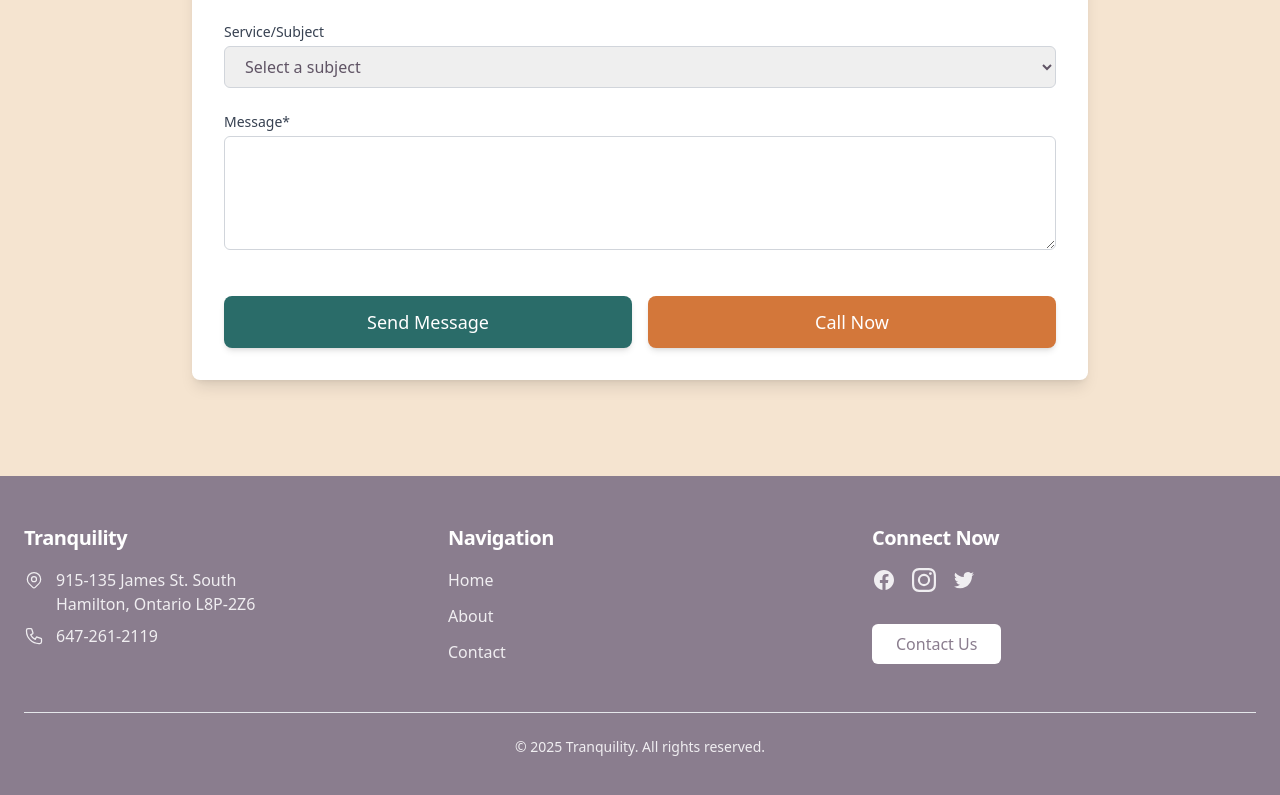
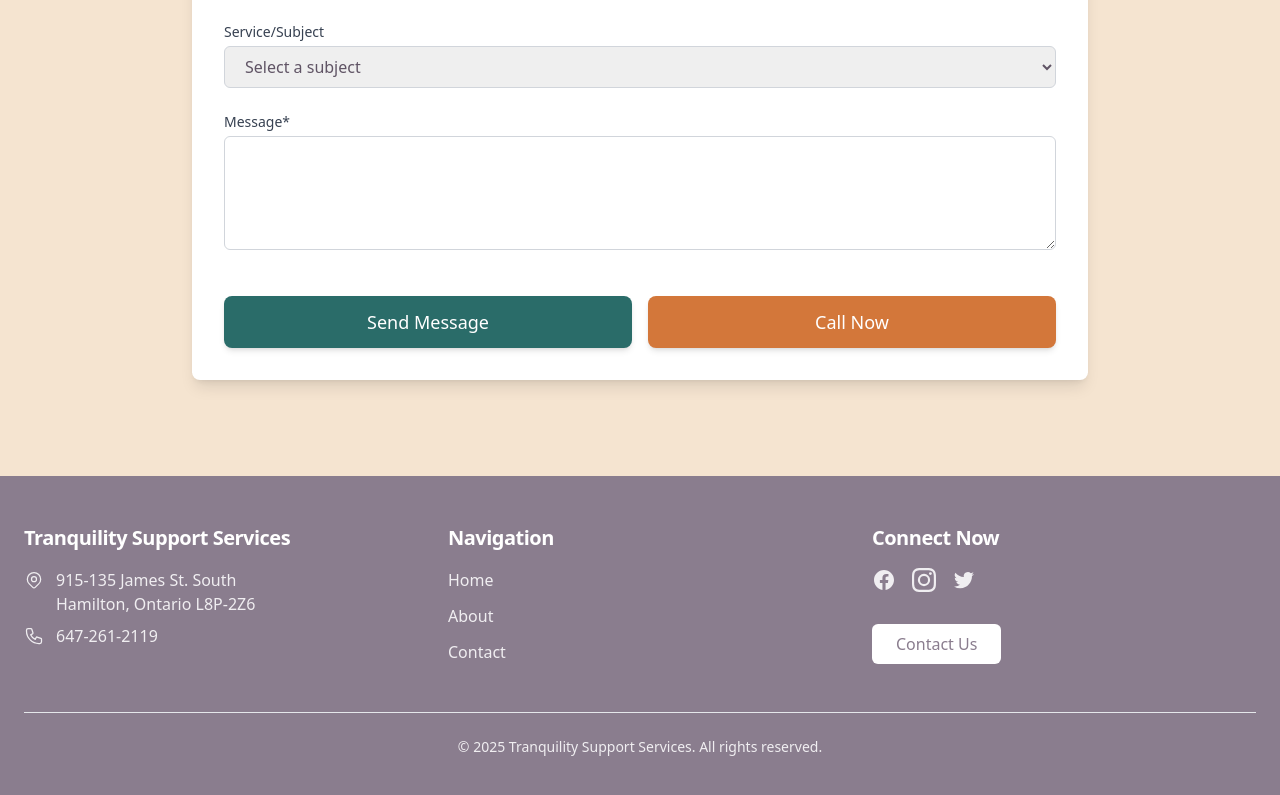
Before and after one commit to AliSaif1/tranquility, a React (Vite) app: page / in a window 1280 px wide. Shown: the part 2168-2963 px from the top of the page. Built offline with nearby package versions, Linux system fonts and the light colour scheme.

Commit message:
Consistent name of brand

```diff
--- a/src/components/Footer.jsx
+++ b/src/components/Footer.jsx
@@ -5,7 +5,7 @@ function Footer() {
                 <div className="grid grid-cols-1 md:grid-cols-3 gap-10 items-start">
                     {/* Brand Column */}
                     <div className="space-y-4">
-                        <h3 className="text-xl font-bold tracking-tight">Tranquility</h3>
+                        <h3 className="text-xl font-bold tracking-tight">Tranquility Support Services</h3>
                         <address className="not-italic space-y-2 text-accent-100">
                             <p className="flex items-start">
                                 <svg className="w-5 h-5 mr-3 mt-0.5 flex-shrink-0" fill="none" stroke="currentColor" viewBox="0 0 24 24" xmlns="http://www.w3.org/2000/svg">
@@ -69,7 +69,7 @@ function Footer() {
                 {/* Copyright */}
                 <div className="border-t border-accent-light mt-12 pt-6 text-center text-accent-100">
                     <p className="text-sm">
-                        &copy; {new Date().getFullYear()} Tranquility. All rights reserved.
+                        &copy; {new Date().getFullYear()} Tranquility Support Services. All rights reserved.
                     </p>
                 </div>
             </div>
```
